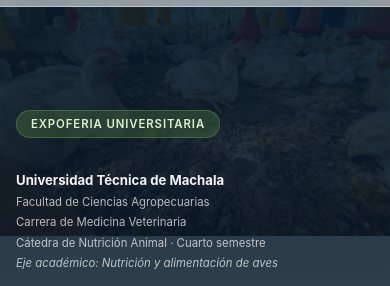
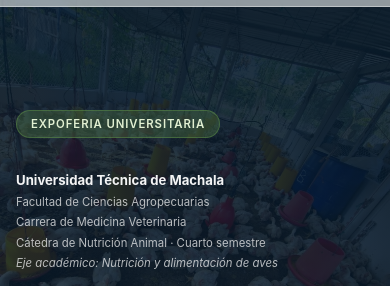
Before and after one commit to elranchodejuan-jo/SIPA_UTMACH, a website built with Vite: page index.html in a window 390 px wide. Shown: the part 57-343 px from the top of the page. Built offline with nearby package versions, Linux system fonts and the light colour scheme.

Commit message:
Agregar imagen de portada específica para móviles

```diff
--- a/index.html
+++ b/index.html
@@ -91,6 +91,7 @@
     <section class="hero" id="inicio" aria-label="Portada del proyecto">
       <div class="hero__background">
         <picture>
+          <source media="(max-width: 768px)" srcset="images/hero-mobile.jpg">
           <img src="images/hero-desktop.jpg" alt="Pollos de engorde en galpón con comederos y bebederos - Proyecto de nutrición animal UTMACH" class="hero__image" width="1920" height="900" fetchpriority="high">
         </picture>
         <div class="hero__overlay"></div>
```
Also changed, not shown: images/hero-mobile.jpg (added).
